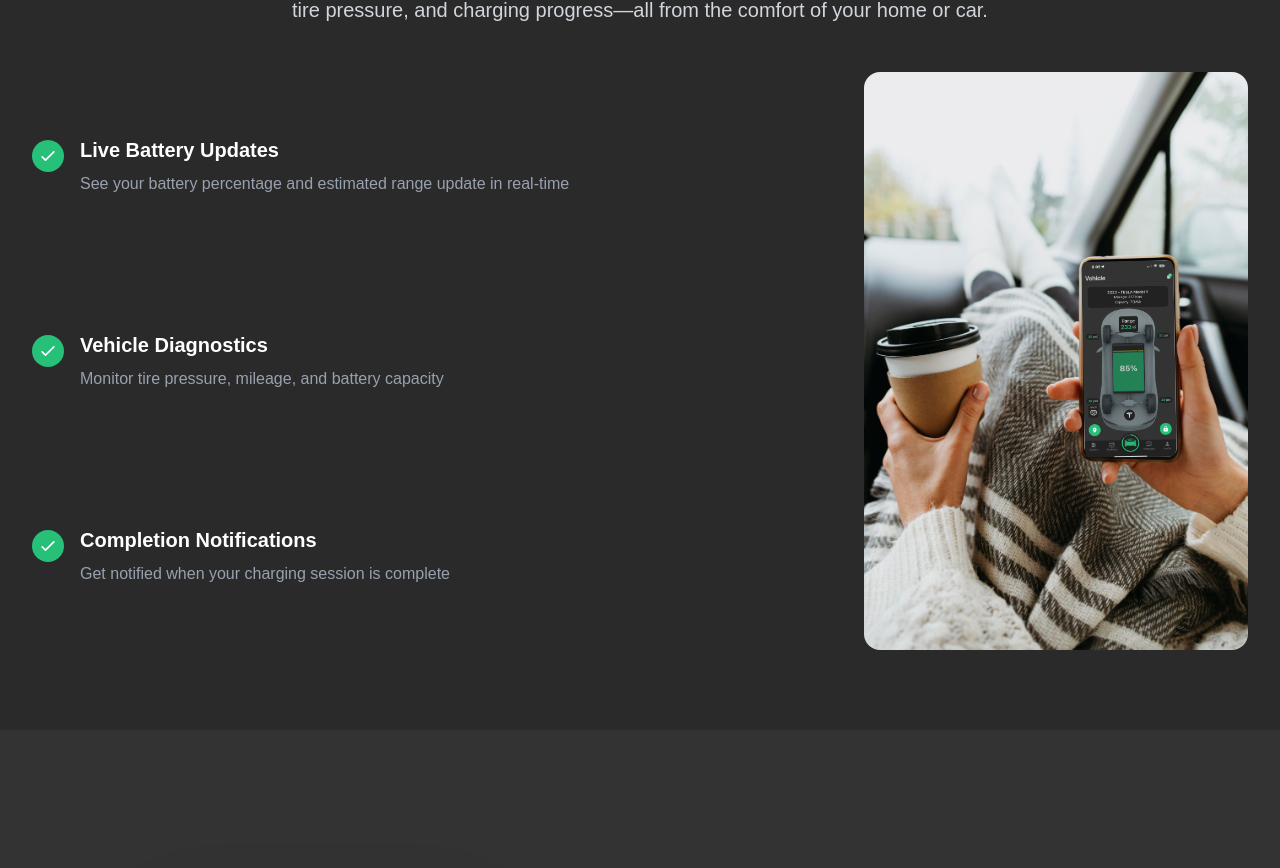
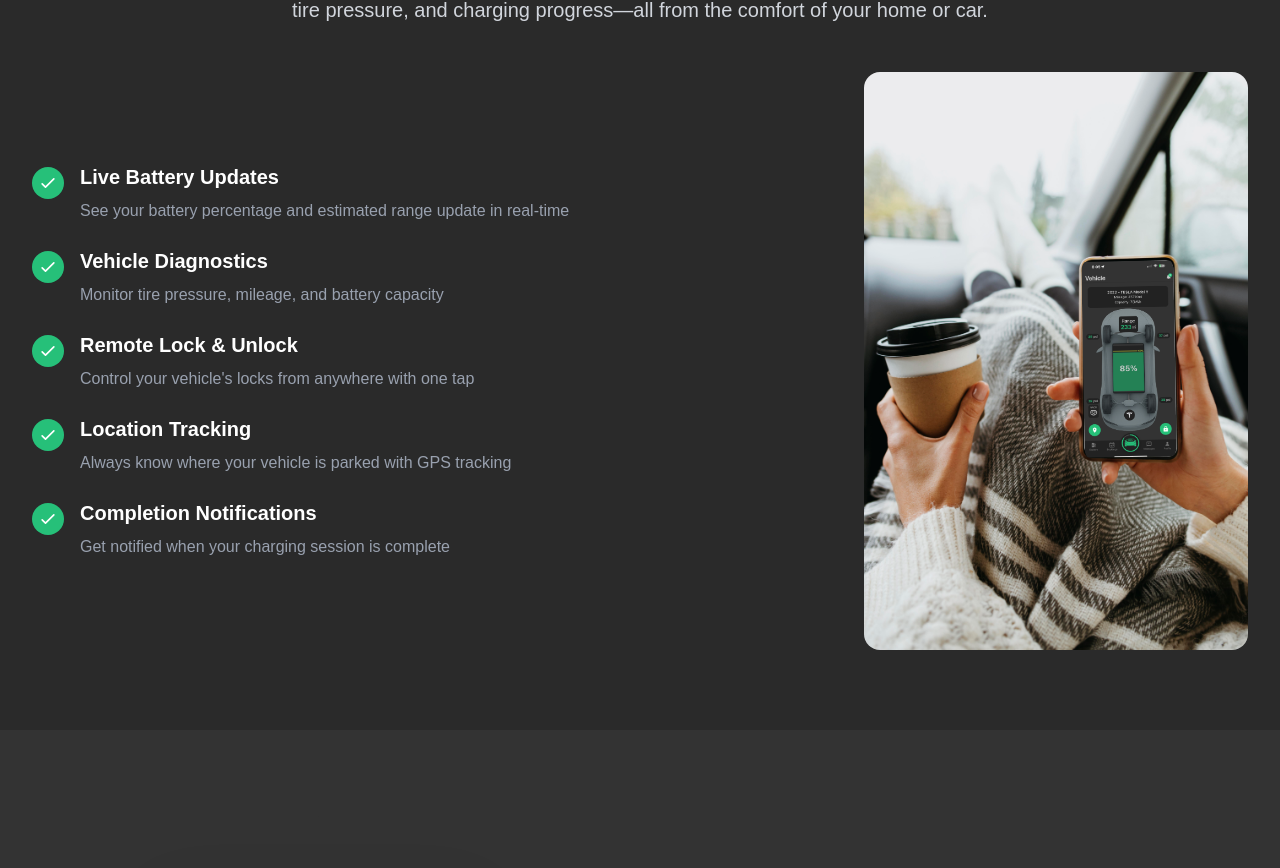
Before and after one commit to mikeygbd/parkwatt-website, a Next.js app: page / in a window 1280 px wide. Shown: the part 1129-1997 px from the top of the page. Built offline with nearby package versions, Linux system fonts and the light colour scheme.

Commit message:
added more details to the charging status section

```diff
--- a/app/page.js
+++ b/app/page.js
@@ -112,7 +112,7 @@ export default function Home() {
           </p>
           <div className="flex flex-col md:flex-row gap-12 items-center">
             {/* Features on Left */}
-            <div className="flex-1 flex flex-col justify-between h-full min-h-[400px] md:min-h-[450px]">
+            <div className="flex-1 space-y-6">
               <div className="flex items-start gap-4">
                 <div className="w-8 h-8 bg-[#26C079] rounded-full flex items-center justify-center flex-shrink-0 mt-1">
                   <svg
@@ -161,6 +161,56 @@ export default function Home() {
                   </h3>
                   <p className="text-gray-400">
                     Monitor tire pressure, mileage, and battery capacity
+                  </p>
+                </div>
+              </div>
+              <div className="flex items-start gap-4">
+                <div className="w-8 h-8 bg-[#26C079] rounded-full flex items-center justify-center flex-shrink-0 mt-1">
+                  <svg
+                    className="w-5 h-5 text-white"
+                    fill="none"
+                    stroke="currentColor"
+                    viewBox="0 0 24 24"
+                  >
+                    <path
+                      strokeLinecap="round"
+                      strokeLinejoin="round"
+                      strokeWidth={2}
+                      d="M5 13l4 4L19 7"
+                    />
+                  </svg>
+                </div>
+                <div>
+                  <h3 className="text-xl font-semibold text-white mb-2">
+                    Remote Lock & Unlock
+                  </h3>
+                  <p className="text-gray-400">
+                    Control your vehicle's locks from anywhere with one tap
+                  </p>
+                </div>
+              </div>
+              <div className="flex items-start gap-4">
+                <div className="w-8 h-8 bg-[#26C079] rounded-full flex items-center justify-center flex-shrink-0 mt-1">
+                  <svg
+                    className="w-5 h-5 text-white"
+                    fill="none"
+                    stroke="currentColor"
+                    viewBox="0 0 24 24"
+                  >
+                    <path
+                      strokeLinecap="round"
+                      strokeLinejoin="round"
+                      strokeWidth={2}
+                      d="M5 13l4 4L19 7"
+                    />
+                  </svg>
+                </div>
+                <div>
+                  <h3 className="text-xl font-semibold text-white mb-2">
+                    Location Tracking
+                  </h3>
+                  <p className="text-gray-400">
+                    Always know where your vehicle is parked with GPS tracking
                   </p>
                 </div>
               </div>
```
